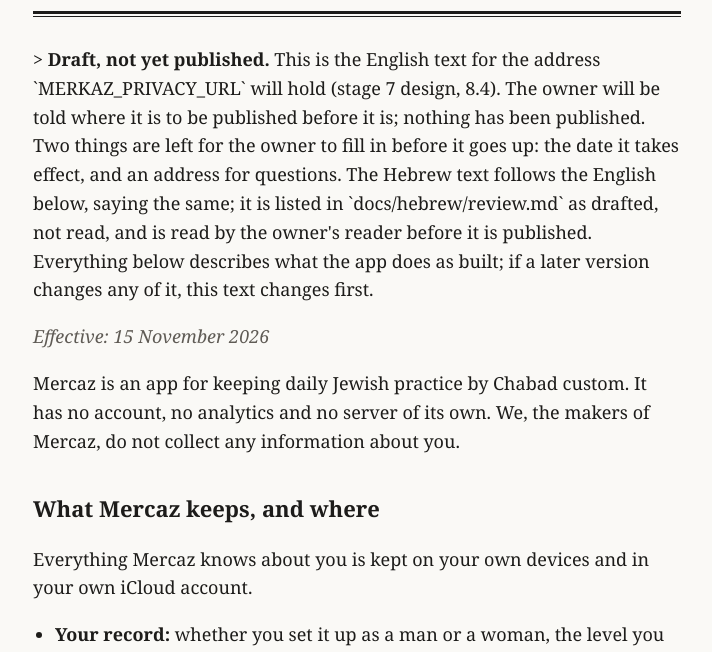
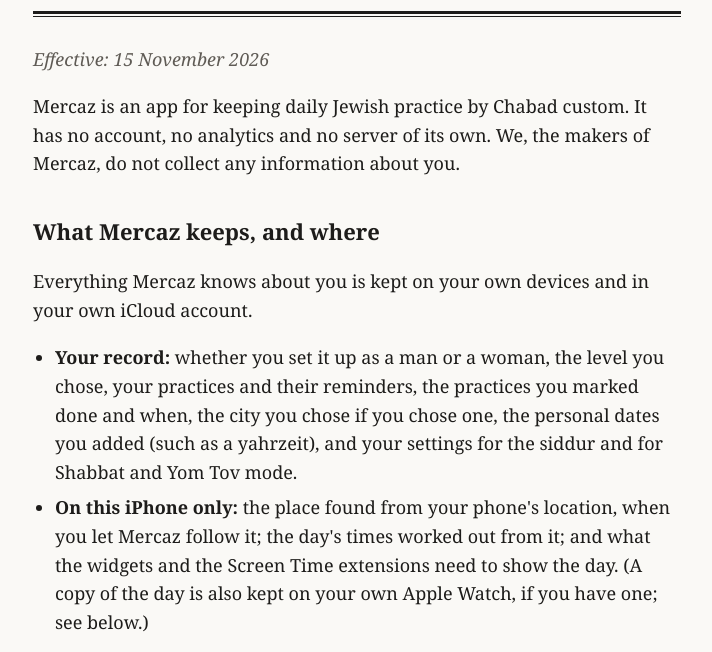
Before and after one commit to jaycubray/merkaz-site, a plain HTML site: page privacy/index.html in a window 1280 px wide. Shown: the part 121-773 px from the top of the page, without its empty margins (283-995 px from the left). Drawn offline with Linux system fonts and the light colour scheme.

Commit message:
Privacy policy: remove the working note from the top of the page
The page opened with a note from the working file ("Draft, not yet
published", and what was left to fill in). It was never meant to be shown.
The policy itself is unchanged.

Co-Authored-By: Claude Fable 5.2 <noreply@anthropic.com>

```diff
--- a/privacy/index.html
+++ b/privacy/index.html
@@ -15,7 +15,6 @@ p,li{color:var(--ink)}ul{padding-left:22px}li{margin:6px 0}
 footer{margin-top:48px;padding-top:16px;border-top:1px solid var(--rule);font:14px/1.5 -apple-system,ui-sans-serif,sans-serif;color:var(--soft)}
 </style></head>
 <body><main><p class="kicker">Mercaz</p><h1>Privacy Policy</h1><div class="rule"></div>
-<p>&gt; <strong>Draft, not yet published.</strong> This is the English text for the address `MERKAZ_PRIVACY_URL` will hold (stage 7 design, 8.4). The owner will be told where it is to be published before it is; nothing has been published. Two things are left for the owner to fill in before it goes up: the date it takes effect, and an address for questions. The Hebrew text follows the English below, saying the same; it is listed in `docs/hebrew/review.md` as drafted, not read, and is read by the owner's reader before it is published. Everything below describes what the app does as built; if a later version changes any of it, this text changes first.</p>
 <p class="date"><em>Effective: 15 November 2026</em></p>
 <p>Mercaz is an app for keeping daily Jewish practice by Chabad custom. It has no account, no analytics and no server of its own. We, the makers of Mercaz, do not collect any information about you.</p>
 <h2>What Mercaz keeps, and where</h2>
```
